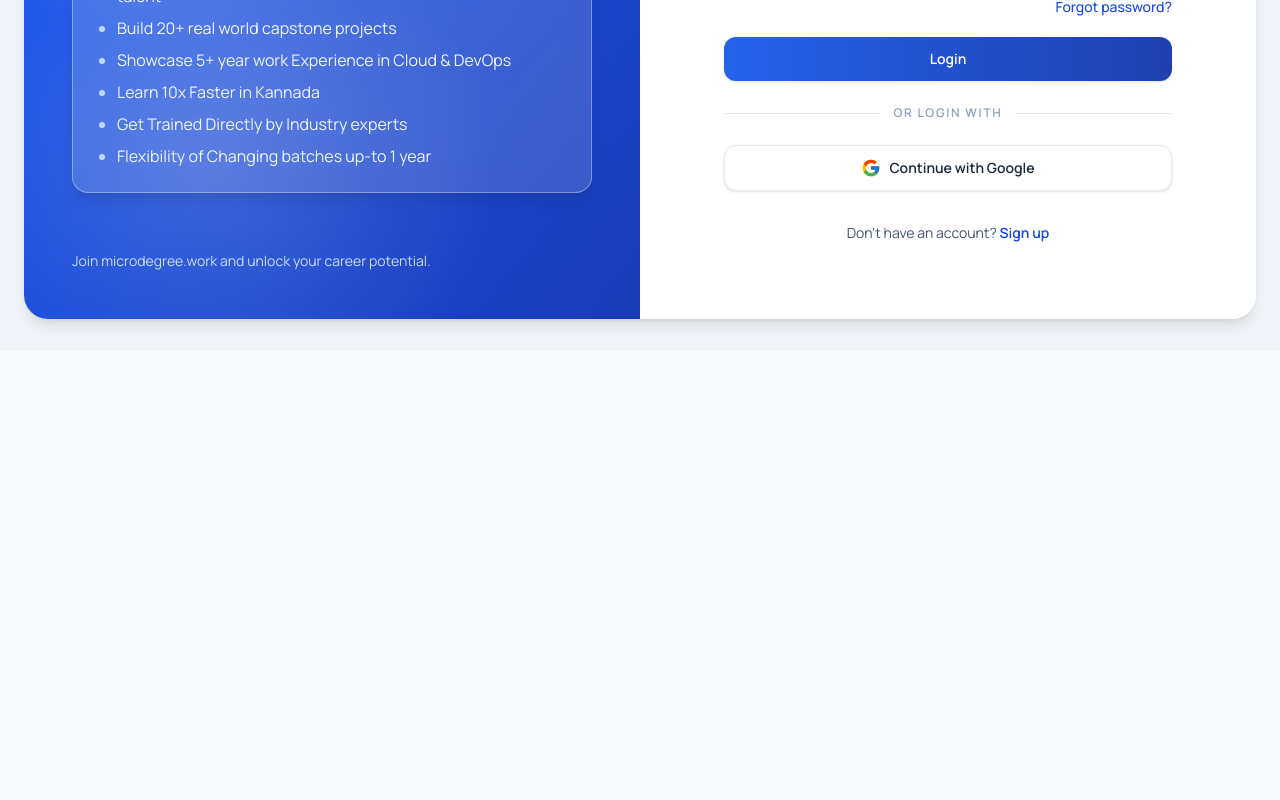
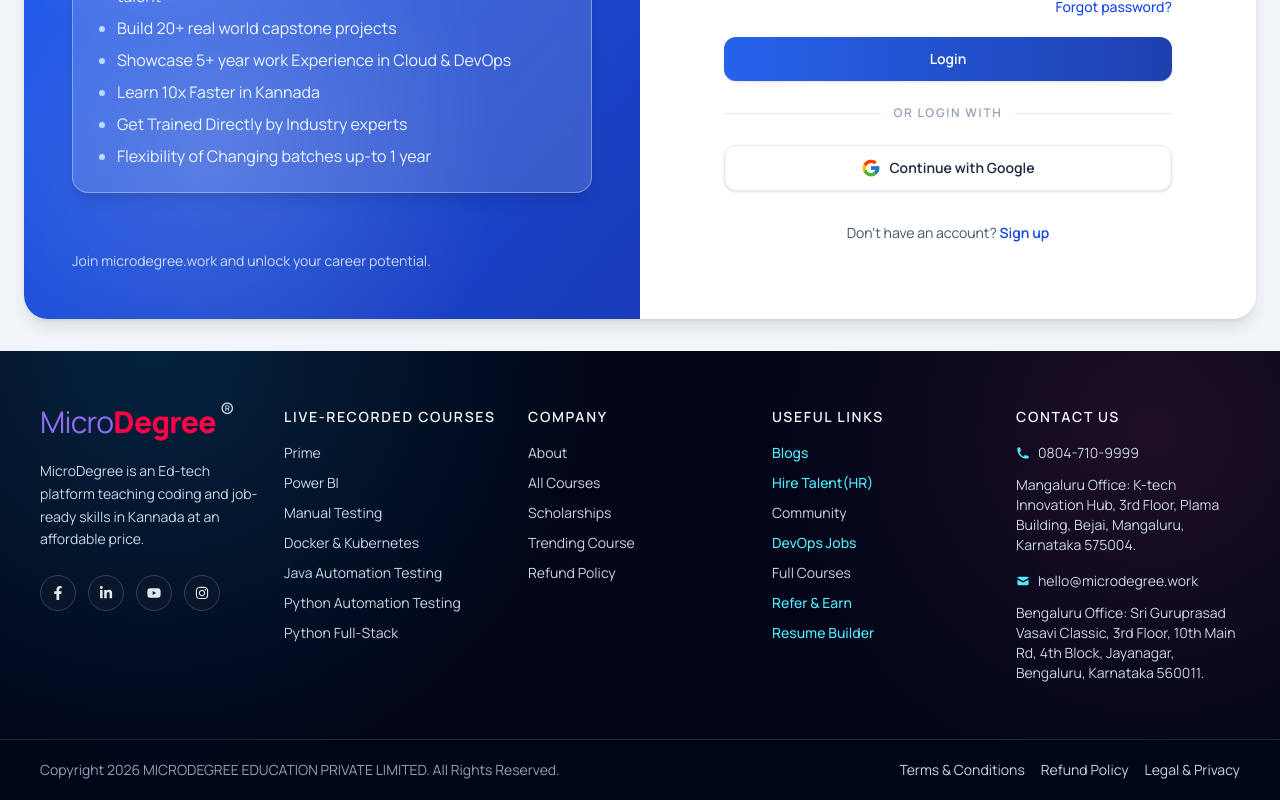
Before and after one commit to placements-microdegree/MicroDegreeHiringPortal, a React (Vite) app in the folder frontend/: page /login in a window 1280 px wide. Shown: the part 465-1265 px from the top of the page. Before the commit the page ends 816 px from the top, so only its background shows below. Built offline with nearby package versions, Linux system fonts and the light colour scheme; no server answers.

Commit message:
Latest commit

```diff
--- /dev/null
+++ b/frontend/src/components/common/Footer.jsx
@@ -0,0 +1,261 @@
+import React from "react";
+import PropTypes from "prop-types";
+import { HiPhone, HiMail } from "react-icons/hi";
+import {
+  FaFacebookF,
+  FaLinkedinIn,
+  FaYoutube,
+  FaInstagram,
+} from "react-icons/fa";
+
+const COURSE_LINKS = [
+  { label: "Prime", href: "https://www.microdegree.work/prime" },
+  { label: "Power BI", href: "https://www.microdegree.work/powerbi" },
+  {
+    label: "Manual Testing",
+    href: "https://microdegree.thinkific.com/courses/manual-testing-recorded",
+  },
+  {
+    label: "Docker & Kubernetes",
+    href: "https://www.microdegree.work/dockerandkubernetes",
+  },
+  {
+    label: "Java Automation Testing",
+    href: "https://www.microdegree.work/java-at",
+  },
+  {
+    label: "Python Automation Testing",
+    href: "https://microdegree.thinkific.com/courses/automation-testing-selenium",
+  },
+  {
+    label: "Python Full-Stack",
+    href: "https://www.microdegree.work/pythonfullstack",
+  },
+];
+
+const COMPANY_LINKS = [
+  { label: "About", href: "https://pages.microdegree.work/about.html" },
+  {
+    label: "All Courses",
+    href: "https://courses.microdegree.work/pages/premium-courses",
+  },
+  {
+    label: "Scholarships",
+    href: "https://pages.microdegree.work/scholarship.html",
+  },
+  {
+    label: "Trending Course",
+    href: "https://courses.microdegree.work/courses/aws-certification-live",
+  },
+  {
+    label: "Refund Policy",
+    href: "https://www.microdegree.work/refund-and-course-rescheduling-policy",
+  },
+];
+
+const USEFUL_LINKS = [
+  { label: "Blogs", href: "https://www.microdegree.work/blog", accent: true },
+  {
+    label: "Hire Talent(HR)",
+    href: "https://talent.microdegree.work",
+    accent: true,
+  },
+  {
+    label: "Community",
+    href: "https://t.me/microdegreekannada",
+  },
+  {
+    label: "DevOps Jobs",
+    href: "https://www.microdegree.work/company_vacancies",
+    accent: true,
+  },
+  {
+    label: "Full Courses",
+    href: "https://www.microdegree.work/YTFullCoursePage",
+  },
+  {
+    label: "Refer & Earn",
+    href: "https://mdegree.in/web_referral",
+    accent: true,
+  },
+  {
+    label: "Resume Builder",
+    href: "https://www.microdegree.work/microresume",
+    accent: true,
+  },
+];
+
+const LEGAL_LINKS = [
+  {
+    label: "Terms & Conditions",
+    href: "https://pages.microdegree.work/termsnconditions.html",
+  },
+  {
+    label: "Refund Policy",
+    href: "https://www.microdegree.work/refund-and-course-rescheduling-policy",
+  },
+  { label: "Legal & Privacy", href: "https://www.microdegree.work/Legal" },
+];
+
+const SOCIAL_LINKS = [
+  {
+    icon: <FaFacebookF />,
+    href: "https://www.facebook.com/MicroDegree-101072281390361/?modal=admin_todo_tour",
+    label: "Facebook",
+  },
+  {
+    icon: <FaLinkedinIn />,
+    href: "https://www.linkedin.com/company/microdegree/?viewAsMember=true",
+    label: "LinkedIn",
+  },
+  {
+    icon: <FaYoutube />,
+    href: "https://www.youtube.com/channel/UCu8l4v6xqQd8LfOfd0kMPsA",
+    label: "YouTube",
+  },
+  {
+    icon: <FaInstagram />,
+    href: "https://www.instagram.com/microdegree.work/?hl=en",
+    label: "Instagram",
+  },
+];
+
+function FooterLinkList({ title, links }) {
+  return (
+    <div>
+      <h3 className="text-sm font-semibold uppercase tracking-[0.12em] text-slate-100">
+        {title}
+      </h3>
+      <ul className="mt-4 space-y-2.5 text-sm text-slate-300">
+        {links.map((link) => (
+          <li key={link.label}>
+            <a
+              href={link.href}
+              target="_blank"
+              rel="noreferrer"
+              className={`transition hover:text-white ${
+                link.accent
+                  ? "font-medium text-cyan-300 hover:text-cyan-200"
+                  : ""
+              }`}
+            >
+              {link.label}
+            </a>
+          </li>
+        ))}
+      </ul>
+    </div>
+  );
+}
+
+FooterLinkList.propTypes = {
+  title: PropTypes.string.isRequired,
+  links: PropTypes.arrayOf(
+    PropTypes.shape({
+      label: PropTypes.string.isRequired,
+      href: PropTypes.string.isRequired,
+      accent: PropTypes.bool,
+    }),
+  ).isRequired,
+};
+
+function Footer() {
+  return (
+    <footer
+      className="relative overflow-hidden bg-slate-950 text-white"
+      aria-label="MicroDegree footer"
+    >
+      <div className="pointer-events-none absolute inset-0 bg-[radial-gradient(circle_at_12%_0%,rgba(14,165,233,0.18),transparent_36%),radial-gradient(circle_at_90%_18%,rgba(236,72,153,0.12),transparent_30%)]" />
+
+      <section className="relative mx-auto grid w-full max-w-7xl gap-y-8 gap-x-5 px-5 py-12 sm:px-8 lg:grid-cols-5 lg:px-10 lg:py-14">
+        {/* Column 1 */}
+        <div>
+          <h2 className="text-3xl leading-none tracking-tight text-[#8e6ced]">
+            Micro<span className="text-[#ff0149] font-extrabold">Degree</span>
+            <sup className="ml-1 text-2xl text-slate-300">®</sup>
+          </h2>
+
+          <p className="mt-5 text-sm leading-relaxed text-slate-300">
+            MicroDegree is an Ed-tech platform teaching coding and job-ready
+            skills in Kannada at an affordable price.
+          </p>
+
+          <div className="mt-6 flex items-center gap-3">
+            {SOCIAL_LINKS.map((item) => (
+              <a
+                key={item.label}
+                href={item.href}
+                target="_blank"
+                rel="noreferrer"
+                className="inline-flex h-9 w-9 items-center justify-center rounded-full border border-slate-700 bg-slate-900/70 text-sm text-slate-200 transition hover:-translate-y-0.5 hover:border-cyan-400 hover:text-cyan-300"
+              >
+                {item.icon}
+              </a>
+            ))}
+          </div>
+        </div>
+
+        {/* Column 2 */}
+        <FooterLinkList title="Live-Recorded Courses" links={COURSE_LINKS} />
+
+        {/* Column 3 */}
+        <FooterLinkList title="Company" links={COMPANY_LINKS} />
+
+        {/* Column 4 */}
+        <FooterLinkList title="Useful Links" links={USEFUL_LINKS} />
+
+        {/* Column 5 */}
+        <div>
+          <h3 className="text-sm font-semibold uppercase tracking-[0.12em] text-slate-100">
+            Contact us
+          </h3>
+
+          <div className="mt-4 flex items-center gap-2 text-sm text-slate-300">
+            <HiPhone className="text-cyan-300" />
+            <p>0804-710-9999</p>
+          </div>
+
+          <p className="mt-3 text-sm text-slate-300">
+            Mangaluru Office: K-tech Innovation Hub, 3rd Floor, Plama Building,
+            Bejai, Mangaluru, Karnataka 575004.
+          </p>
+
+          <div className="mt-4 flex items-center gap-2 text-sm text-slate-300">
+            <HiMail className="text-cyan-300" />
+            <p>hello@microdegree.work</p>
+          </div>
+
+          <p className="mt-3 text-sm text-slate-300">
+            Bengaluru Office: Sri Guruprasad Vasavi Classic, 3rd Floor, 10th
+            Main Rd, 4th Block, Jayanagar, Bengaluru, Karnataka 560011.
+          </p>
+        </div>
+      </section>
+
+      <section className="relative border-t border-slate-800/90 bg-slate-950/90">
+        <div className="mx-auto flex w-full max-w-7xl flex-col gap-4 px-5 py-5 sm:px-8 lg:flex-row lg:items-center lg:justify-between lg:px-10">
+          <p className="text-xs text-slate-400 sm:text-sm">
+            Copyright 2026 MICRODEGREE EDUCATION PRIVATE LIMITED. All Rights
+            Reserved.
+          </p>
+
+          <div className="flex flex-wrap items-center gap-4 text-xs text-slate-300 sm:text-sm">
+            {LEGAL_LINKS.map((link) => (
+              <a
+                key={link.label}
+                href={link.href}
+                target="_blank"
+                rel="noreferrer"
+                className="transition hover:text-white"
+              >
+                {link.label}
+              </a>
+            ))}
+          </div>
+        </div>
+      </section>
+    </footer>
+  );
+}
+
+export default Footer;
--- a/frontend/src/pages/auth/Login.jsx
+++ b/frontend/src/pages/auth/Login.jsx
@@ -4,6 +4,7 @@
 import { FiEye, FiEyeOff, FiLock, FiMail } from "react-icons/fi";
 import AuthInput from "../../components/auth/AuthInput";
 import Button from "../../components/common/Button";
+import Footer from "../../components/common/Footer";
 import { useAuth } from "../../context/authStore";
 import { ROLES } from "../../utils/constants";
 import { isStudentProfileComplete } from "../../utils/profileChecks";
@@ -115,9 +116,10 @@
   };
 
   return (
-    <div className="min-h-screen bg-slate-100 px-4 py-6 sm:px-6 sm:py-8">
+    <div className="min-h-screen bg-slate-100">
+      <div className="px-4 py-6 sm:px-6 sm:py-8">
         <div className="mx-auto grid min-h-[calc(100vh-3rem)] w-full max-w-7xl overflow-hidden rounded-3xl bg-white shadow-lg lg:grid-cols-2">
-        <section className="order-2 relative flex flex-col justify-between overflow-hidden bg-gradient-to-br from-blue-600 to-blue-800 p-8 text-white sm:p-10 lg:order-1 lg:p-12 auth-fade-in">
+          <section className="order-2 relative flex flex-col justify-between overflow-hidden bg-linear-to-br from-blue-600 to-blue-800 p-8 text-white sm:p-10 lg:order-1 lg:p-12 auth-fade-in">
             <div className="pointer-events-none absolute inset-0 bg-[radial-gradient(circle_at_22%_18%,rgba(255,255,255,0.32),transparent_42%),radial-gradient(circle_at_82%_6%,rgba(255,255,255,0.2),transparent_36%),radial-gradient(circle_at_30%_78%,rgba(255,255,255,0.16),transparent_40%)]" />
             <div className="pointer-events-none absolute -left-24 top-24 h-64 w-64 rounded-full bg-white/20 blur-3xl" />
 
@@ -145,7 +147,9 @@
                     talent
                   </li>
                   <li>Build 20+ real world capstone projects</li>
-                <li>Showcase 5+ year work Experience in Cloud &amp; DevOps</li>
+                  <li>
+                    Showcase 5+ year work Experience in Cloud &amp; DevOps
+                  </li>
                   <li>Learn 10x Faster in Kannada</li>
                   <li>Get Trained Directly by Industry experts</li>
                   <li>Flexibility of Changing batches up-to 1 year</li>
@@ -291,5 +295,8 @@
           </section>
         </div>
       </div>
+
+      <Footer />
+    </div>
   );
 }
--- a/frontend/src/routes/AppRoutes.jsx
+++ b/frontend/src/routes/AppRoutes.jsx
@@ -43,6 +43,7 @@
 import SuperAdminExternalJobsVisitStudents from "../pages/superadmin/SuperAdminExternalJobsVisitStudents";
 import PageOpeningShimmer from "../components/common/PageOpeningShimmer";
 import EmailSubscription from "../pages/common/EmailSubscription";
+import Footer from "../components/common/Footer";
 
 function HomeRedirect() {
   const { user, loading } = useAuth();
@@ -104,8 +105,11 @@
       <Route
         path="/jobs"
         element={
-          <div className="min-h-screen bg-slate-50 p-6 lg:p-7">
-            <ExternalJobs publicView />
+          <div className="min-h-screen bg-slate-50">
+            <div className="p-6 lg:p-7">
+              <ExternalJobs publicView />
+            </div>
+            <Footer />
           </div>
         }
       />
```
Also changed, not shown: frontend/src/pages/auth/Signup.jsx (+51 -12 lines). Lines whose indentation alone changed are shown as unchanged.
